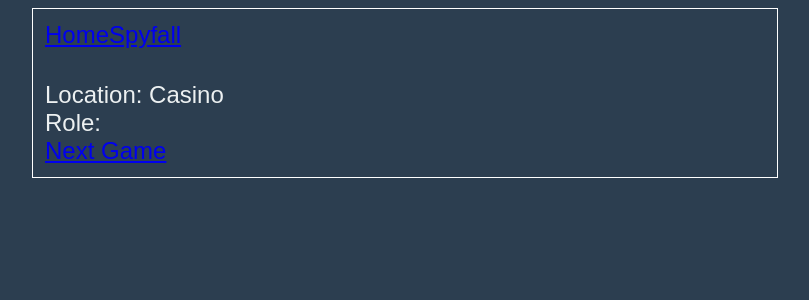
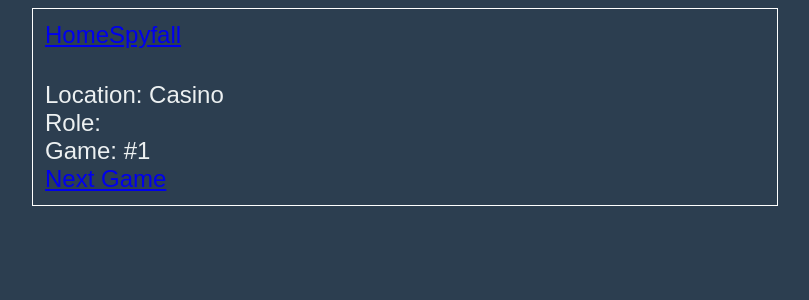
Before and after one commit to kbparagua/likalaro, a Vue app: page /spyfall/game in a window 1280 px wide. Shown: the top 300 px of the page, without its empty margins (235-1044 px from the left). Built offline with nearby package versions, Linux system fonts and the light colour scheme.

Commit message:
Track game number

```diff
--- a/src/views/spyfall/main/GameScreen.vue
+++ b/src/views/spyfall/main/GameScreen.vue
@@ -7,6 +7,7 @@
   const seed = route.query.seed;
   const player = route.query.player;
   const index = route.query.index;
+  const gameNumber = parseInt(route.query.gameNumber || 1);
   const numberOfPlayers = route.query.numberOfPlayers;
 
   const spyfall = new SpyFall({ seed, numberOfPlayers });
@@ -15,7 +16,16 @@
 
   function nextGame() {
     const nextSeed = spyfall.nextSeed();
-    router.push({ path: '/spyfall/game', query: { seed: nextSeed, numberOfPlayers, index, player } });
+    router.push({
+      path: '/spyfall/game',
+      query: {
+        seed: nextSeed,
+        gameNumber: gameNumber + 1,
+        numberOfPlayers,
+        index,
+        player
+      }
+    });
   }
 </script>
 
@@ -24,6 +34,7 @@
     <h1>{{ player }}</h1>
     <div>Location: {{ location }}</div>
     <div>Role: {{ role  }}</div>
+    <div>Game: #{{ gameNumber }}</div>
     <a href="#nextGame" @click.prevent="nextGame">Next Game</a>
   </div>
 </template>
```
